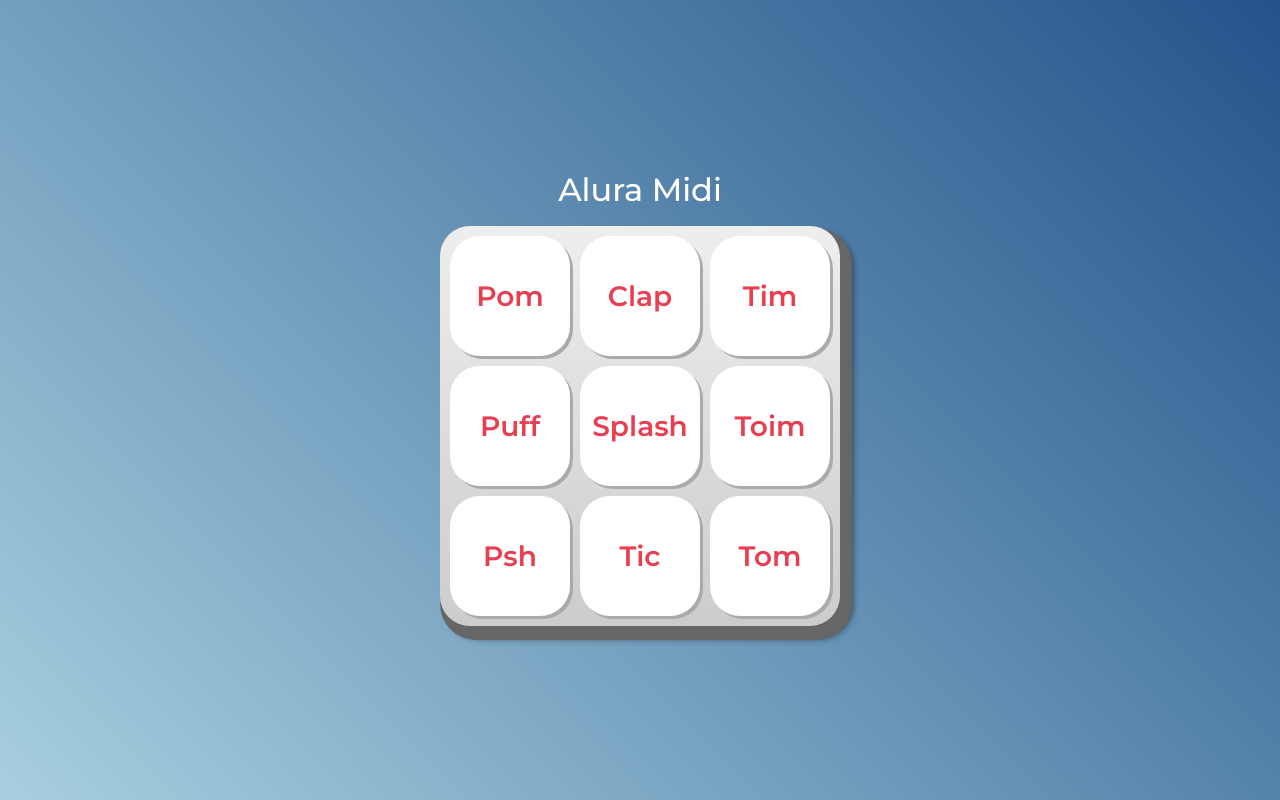
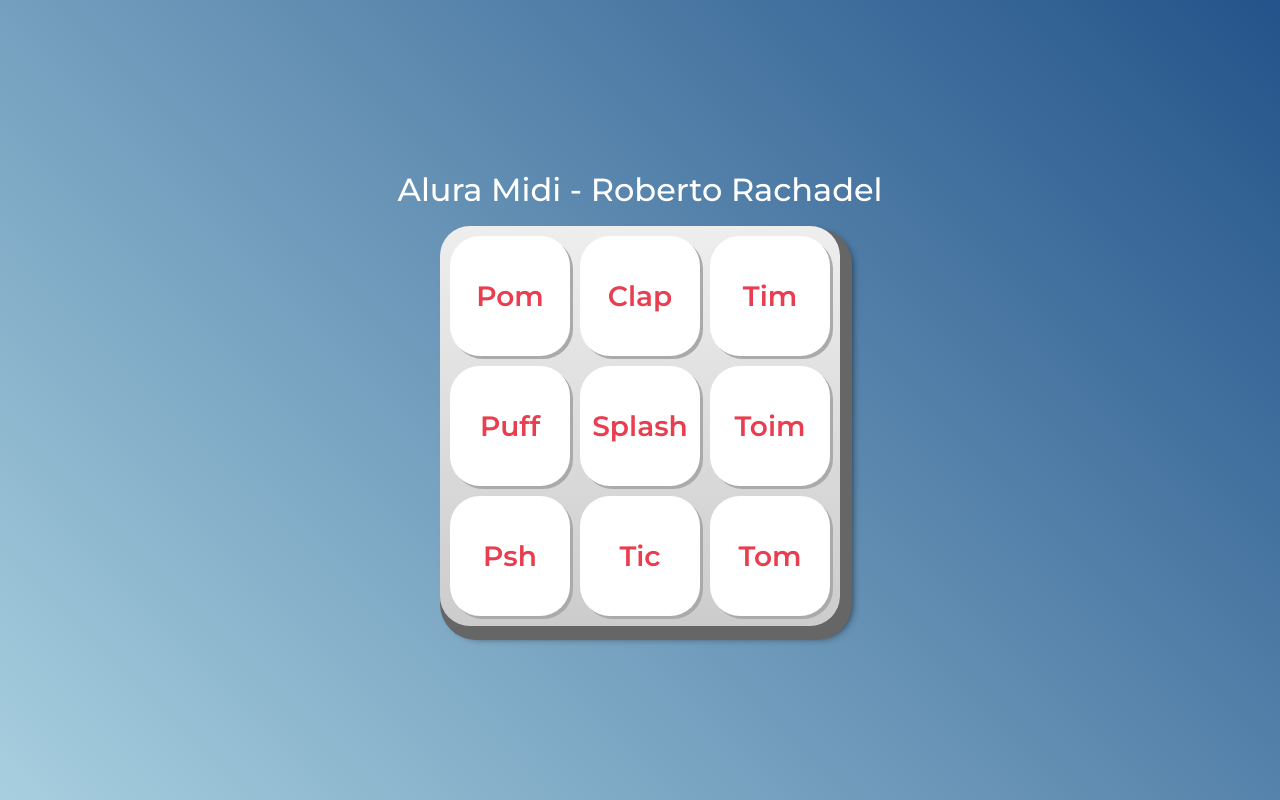
Before and after one commit to Robdasilva3/AluraMidi, a plain HTML site: page index.html in a window 1280 px wide. Drawn offline with Linux system fonts and the light colour scheme.

Commit message:
Ajustando o titulo do projeto para Aluramidi - Roberto

```diff
--- a/index.html
+++ b/index.html
@@ -17,7 +17,7 @@
 </head>
 <body>
 
-    <h1>Alura Midi</h1>
+    <h1>Alura Midi - Roberto Rachadel</h1>
 
     <section class="teclado">
         <button class="tecla tecla_pom">Pom</button>
```
